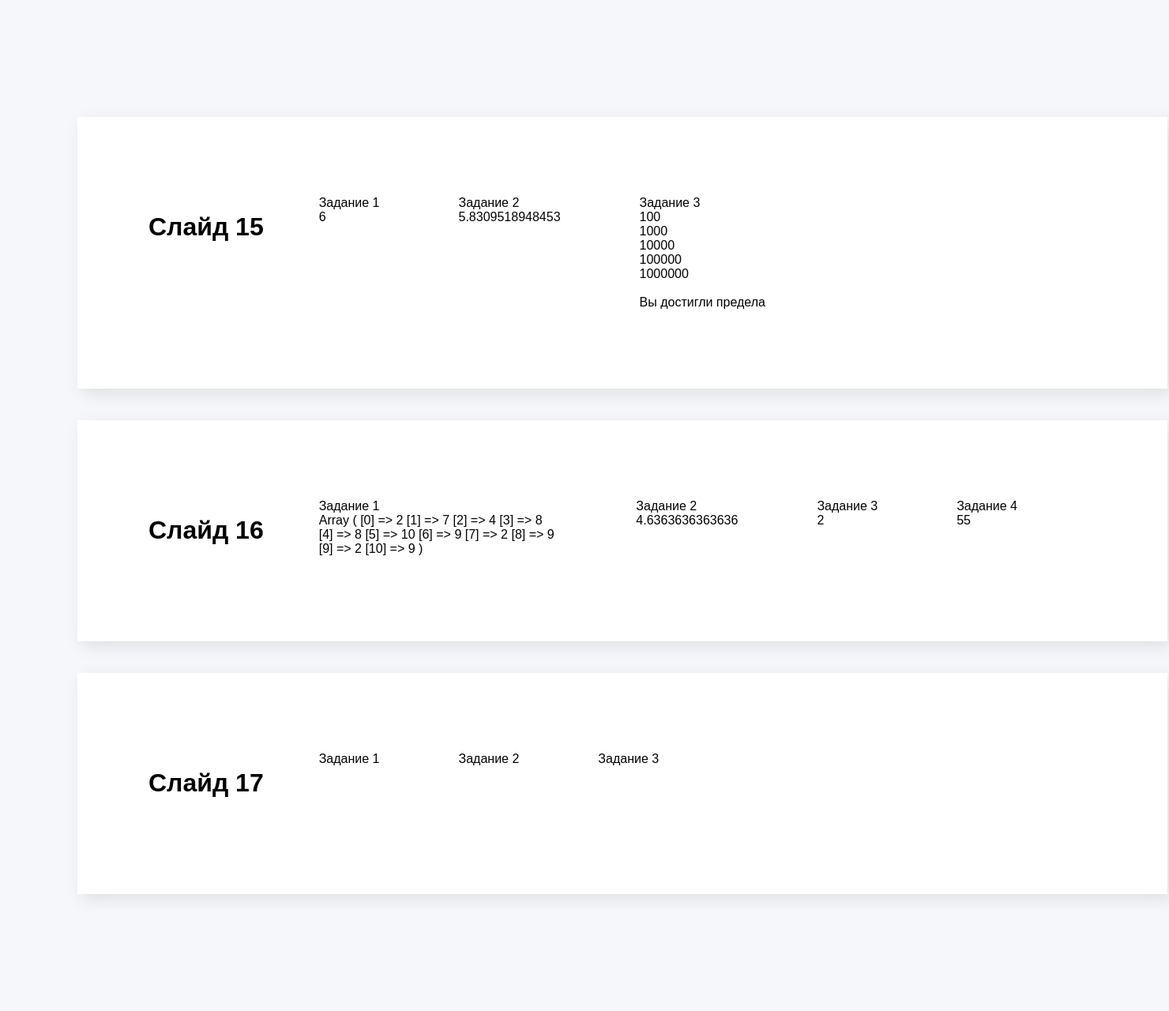
After one commit to IrinaZorina/fact15, a PHP site: page /functions.php in a window 1480 px wide. The commit adds this page. Shown: the whole page at 79% size. Run offline with PHP 8.4, Linux system fonts and the light colour scheme.

Commit message:
add tasks cнÑcycle, add tasks functions

```diff
--- a/Portfolio/css/style_task.css
+++ b/Portfolio/css/style_task.css
@@ -24,12 +24,14 @@ body {
     margin-right: 100px;
 }
 
+.wrapperOne > div {
+    white-space: nowrap;
+}
+
 .title {
     margin: 0 50px 0 0;
 }
 
 .task {
     white-space: nowrap;
-    white-space: nowrap;
-    white-space: nowrap;
 }
--- /dev/null
+++ b/Portfolio/functions.php
@@ -0,0 +1,159 @@
+<!doctype html>
+<html lang="en">
+<head>
+<meta charset="UTF-8">
+    <meta name="viewport" content="width=device-width, user-scalable=no, initial-scale=1.0, maximum-scale=1.0, minimum-scale=1.0">
+    <meta http-equiv="X-UA-Compatible" content="ie=edge">
+    <title>Document</title>
+    <link rel="stylesheet" href="css/style_task.css">
+</head>
+<body>
+<div class="main-container">
+    <div class="wrapper">
+        <h1>Слайд 15</h1>
+        <div class="wrapperOne">
+            <div class="task">Задание 1</div>
+            <?
+                $num1 = rand(1, 10);
+                $num2 = rand(1, 10);
+
+                function maxNumber ($num1, $num2) {
+                    if($num1 > $num2) {
+                        return $num1;
+                    } else {
+                        return $num2;
+                    }
+                };
+
+                echo maxNumber($num1, $num2);
+            ?>
+        </div>
+        <div class="wrapperFour">
+            <div  class="task">Задание 2</div>
+                <?php
+                    function hypotenuseLength ($a=3, $b=5){
+                            $c = ($a**2) + ($b**2);
+                            return sqrt($c);
+
+                    };
+
+                    echo hypotenuseLength();
+                ?>
+        </div>
+        <div class="wrapperFour">
+            <div  class="task">Задание 3</div>
+            <?php
+                function randNumber ($num = 10){
+                    for($i=1; $i<=$num; $i++){
+                        $num *= 10;
+                        echo "$num <br>";
+
+                        if($num === 1000000){
+                            echo '<br>';
+                            echo 'Вы достигли предела';
+                            break;
+                        }
+                    }
+                }
+
+                echo randNumber();
+            ?>
+        </div>
+    </div>
+
+<!--    //______!!!_______\\    -->
+
+    <div class="wrapper">
+        <h1>Слайд 16</h1>
+            <div class="wrapperOne">
+                <div  class="task">Задание 1</div>
+                <?php
+                    function randNumArr ($min = 1, $max = 10){
+                        $arr=[];
+                        for ($i=0; $i<=10; $i++){
+                            $arr[$i] = rand($min, $max);
+                        }
+                        return $arr;
+                    }
+
+                    print_r(randNumArr());
+                ?>
+            </div>
+        <div class="wrapperTwo">
+            <div  class="task">Задание 2</div>
+                <?php
+                    $arr = randNumArr();
+
+                    function arithmeticMean($arr){
+                        $countArr = count($arr);
+                        $sum = 0;
+
+                        foreach ($arr as $value){
+                            $sum += $value;
+                        }
+
+                        return $sum / $countArr;
+                    }
+
+                    echo arithmeticMean($arr);
+                ?>
+        </div>
+        <div class="wrapperTree">
+            <div  class="task">Задание 3</div>
+                <?php
+                    $string = 'Hello world!';
+
+                    function strLenght ($str){
+                        return count(explode(' ', $str));
+                    }
+
+                    print_r(strLenght($string));
+                ?>
+        </div>
+        <div class="wrapperTree">
+            <div  class="task">Задание 4</div>
+            <?php
+
+                $num = 10;
+                function fib($num) {
+                    if($num == 0) return 0;
+
+                    if($num == 1 || $num == 2){
+                        return 1;
+                    } else {
+                        return fib($num - 1) + fib($num - 2);
+                    }
+                }
+
+                echo fib($num);
+            ?>
+        </div>
+    </div>
+
+    <!--    //______!!!_______\\    -->
+
+    <div class="wrapper">
+        <h1>Слайд 17</h1>
+        <div class="wrapperOne">
+            <div  class="task">Задание 1</div>
+            <?php
+
+            ?>
+        </div>
+        <div class="wrapperTwo">
+            <div  class="task">Задание 2</div>
+            <?php
+
+                ?>
+        </div>
+        <div class="wrapperTree">
+            <div  class="task">Задание 3</div>
+            <?php
+
+            ?>
+        </div>
+    </div>
+</div>
+
+</body>
+</html>
--- a/Portfolio/index.html
+++ b/Portfolio/index.html
@@ -68,9 +68,10 @@
                 <!-- Company 3 -->
                 <div class="my-work-experience-company-block">
                     <h4 class="my-work-experience-position">Учебные задания Факт Академия</h4>
-                    <a href="controlStructures.php" class="my-work-experience-period">Управляющие констукции <spam class="my-work-experience-divider">|</spam></a>
+                    <a href="controlStructures.php" class="my-work-experience-period">Управляющие констукции (циклы) <spam class="my-work-experience-divider">|</spam></a>
                     <a href="arrays.php" class="my-work-experience-period">Массивы <spam class="my-work-experience-divider">|</spam></a>
                     <a href="string.php" class="my-work-experience-period">Строки <spam class="my-work-experience-divider">|</spam></a>
+                    <a href="functions.php" class="my-work-experience-period">Функции <spam class="my-work-experience-divider">|</spam></a>
                     <ul class="my-work-experience-duties">
                         <li class="my-work-experience-duty">Семантически, валидная верска двух проектов (один личный и один камандный проект); при разработке используется адаптивность.</li>
                     </ul>
```
Also changed, not shown: Portfolio/controlStructures.php (+31 -0 lines).
